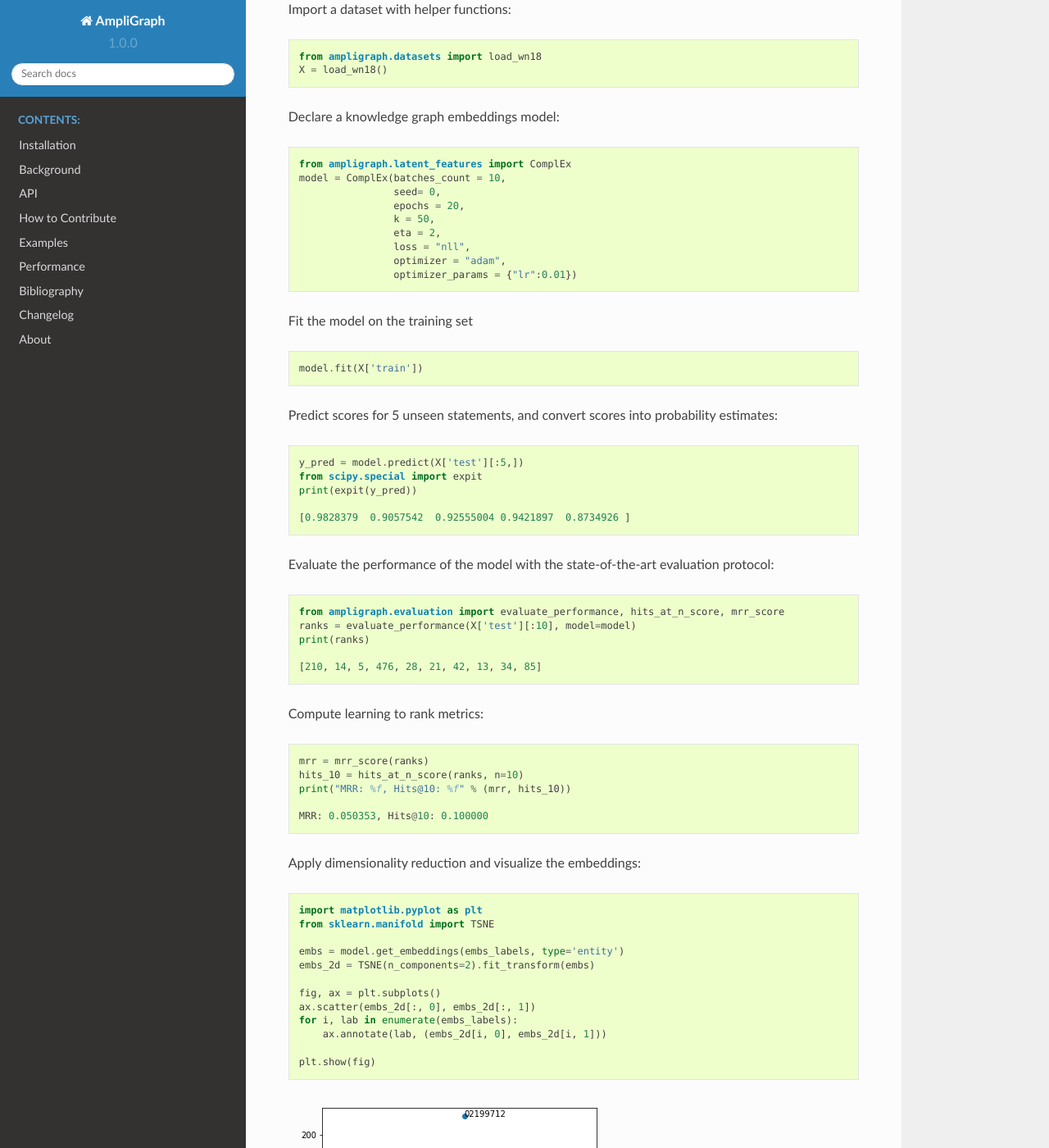
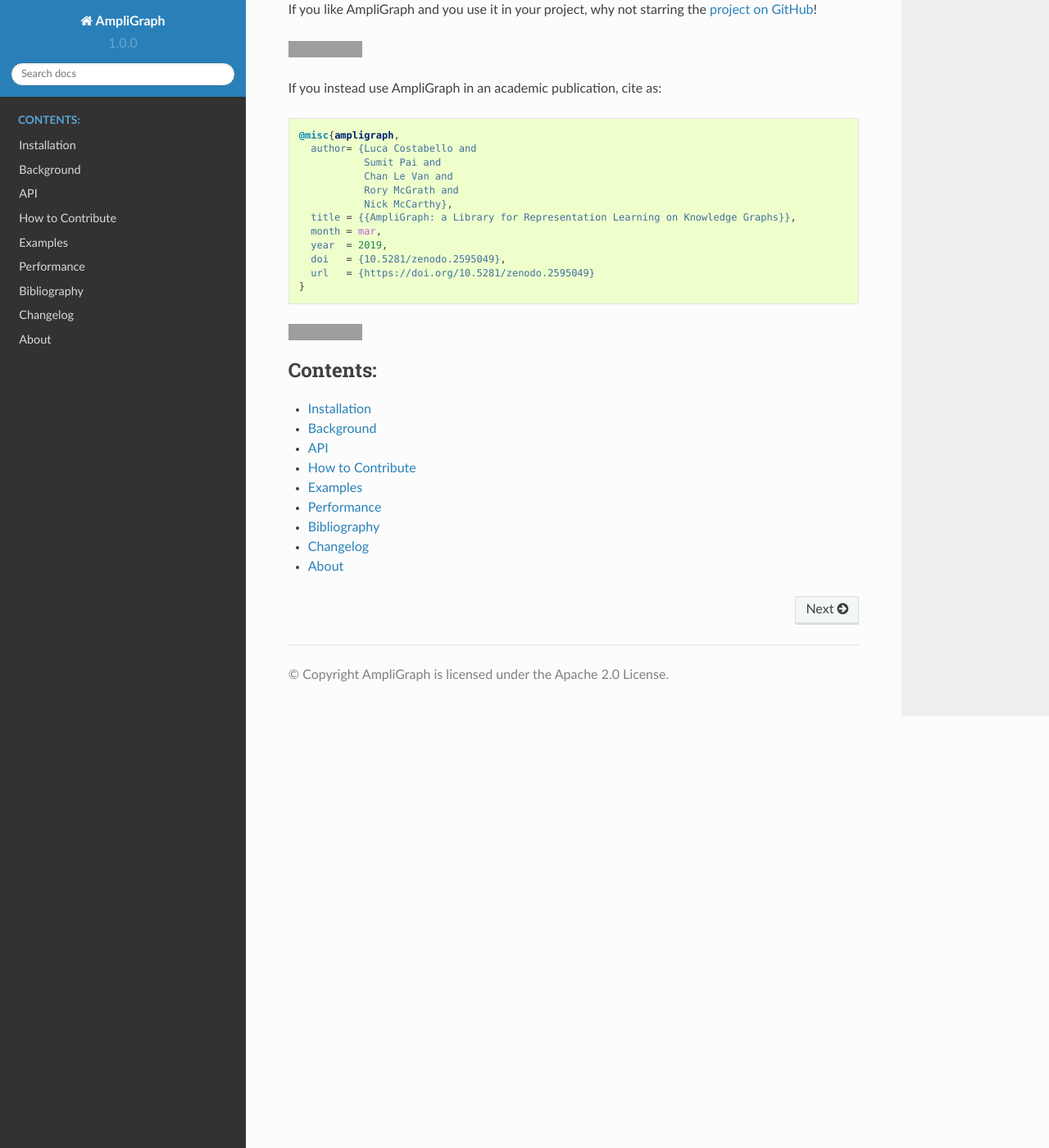
Before and after one commit to Accenture/AmpliGraph, a Sphinx documentation site: the page built from docs/index.rst, in a window 1280 px wide and 1400 px high, scrolled down 1998 px. Shown: the whole window at 82% size. Built offline with Sphinx 7.4.7 and the Read the Docs theme 2.0.0, drawn with Linux system fonts in a browser that asks for light colours; the version number is read from the project's files by our own code; grey boxes are pictures that could not be loaded.

Commit message:
removed quick start

```diff
--- a/docs/index.rst
+++ b/docs/index.rst
@@ -64,90 +64,6 @@
 * **Evaluation**: Metrics and evaluation protocols to assess the predictive power of the models.
 
 
-
-Quick Start
------------
-
-
-Import a dataset with helper functions:
-
-.. code-block:: python
-
-    from ampligraph.datasets import load_wn18
-    X = load_wn18()
-
-Declare a knowledge graph embeddings model:
-
-.. code-block:: python
-
-    from ampligraph.latent_features import ComplEx
-    model = ComplEx(batches_count = 10,
-                    seed= 0,
-                    epochs = 20,
-                    k = 50,
-                    eta = 2,
-                    loss = "nll",
-                    optimizer = "adam",
-                    optimizer_params = {"lr":0.01})
-
-Fit the model on the training set
-
-.. code-block:: python
-
-    model.fit(X['train'])
-
-Predict scores for 5 unseen statements, and convert scores into probability estimates:
-
-.. code-block:: python
-
-    y_pred = model.predict(X['test'][:5,])
-    from scipy.special import expit
-    print(expit(y_pred))
-
-    [0.9828379  0.9057542  0.92555004 0.9421897  0.8734926 ]
-
-Evaluate the performance of the model with the state-of-the-art evaluation protocol:
-
-.. code-block:: python
-
-    from ampligraph.evaluation import evaluate_performance, hits_at_n_score, mrr_score
-    ranks = evaluate_performance(X['test'][:10], model=model)
-    print(ranks)
-
-    [210, 14, 5, 476, 28, 21, 42, 13, 34, 85]
-
-Compute learning to rank metrics:
-
-.. code-block:: python
-
-    mrr = mrr_score(ranks)
-    hits_10 = hits_at_n_score(ranks, n=10)
-    print("MRR: %f, Hits@10: %f" % (mrr, hits_10))
-
-    MRR: 0.050353, Hits@10: 0.100000
-
-
-Apply dimensionality reduction and visualize the embeddings:
-
-.. code-block:: python
-
-   import matplotlib.pyplot as plt
-   from sklearn.manifold import TSNE
-
-   embs = model.get_embeddings(embs_labels, type='entity')
-   embs_2d = TSNE(n_components=2).fit_transform(embs)
-
-   fig, ax = plt.subplots()
-   ax.scatter(embs_2d[:, 0], embs_2d[:, 1])
-   for i, lab in enumerate(embs_labels):
-       ax.annotate(lab, (embs_2d[i, 0], embs_2d[i, 1]))
-
-   plt.show(fig)
-
-
-.. image:: img/concept_embeddings.png
-
-
 How to Cite
 -----------
 
```
